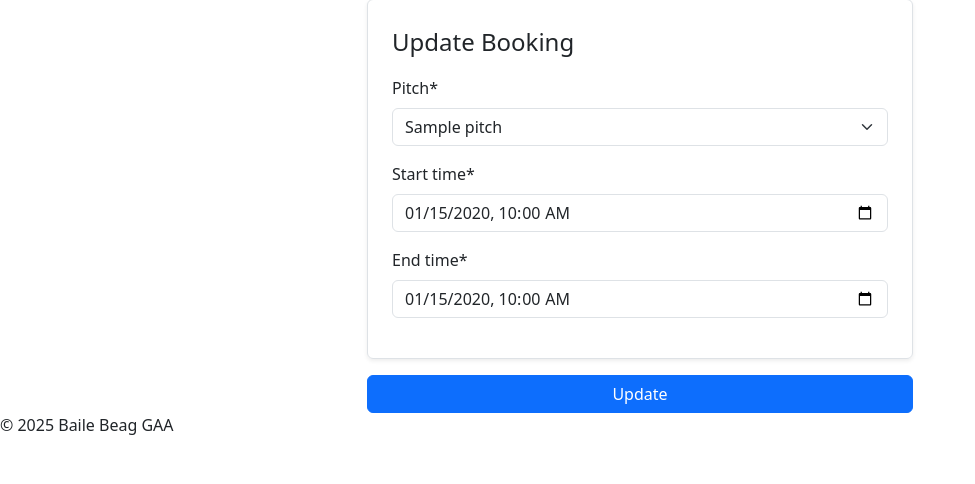
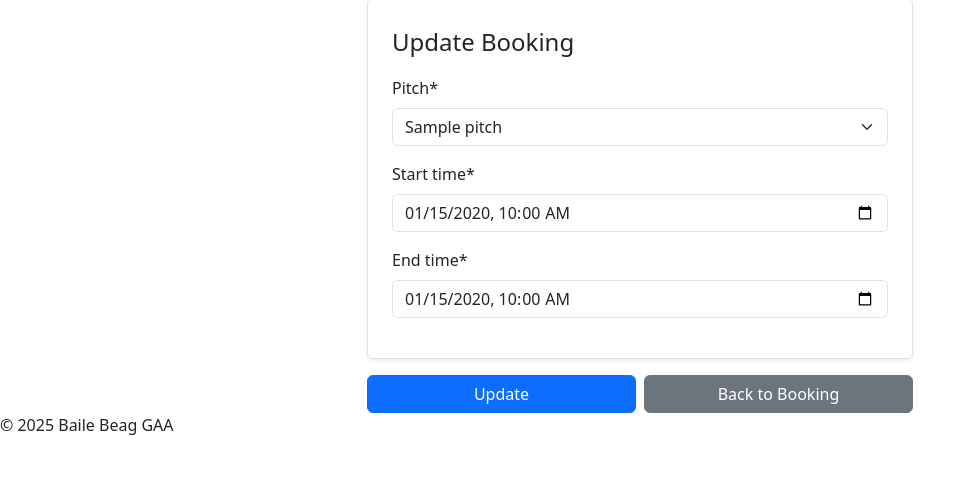
Before and after one commit to james-fitz86/bailebeag, a Django app: page /bookings/1/update/ in a window 1280 px wide. Shown: the part 152-636 px from the top of the page, without its empty margins (0-975 px from the left). Run offline with Django 5.2, Linux system fonts and the light colour scheme; a user stored in the database is signed in; tables that the repository leaves empty hold one stand-in row (values such as "Sample post"); some libraries are stand-ins or nearby versions.

Commit message:
added conditional back to booking button for booking updates

```diff
--- a/bookings/templates/bookings/create_booking.html
+++ b/bookings/templates/bookings/create_booking.html
@@ -13,10 +13,13 @@
                     <legend class="mb-3">{% if object %}Update Booking{% else %}Book a Pitch{% endif %}</legend>
                     {{ form|crispy }}
                 </fieldset>
-                <div class="mt-3">
+                <div class="mt-3 d-flex justify-content-between gap-2">
                     <button type="submit" class="btn btn-primary w-100">
                         {% if object %}Update{% else %}Submit Booking{% endif %}
                     </button>
+                    {% if object %}
+                        <a href="{% url 'booking_detail' object.id %}" class="btn btn-secondary w-100">Back to Booking</a>
+                    {% endif %}
                 </div>
             </form>
 
```
